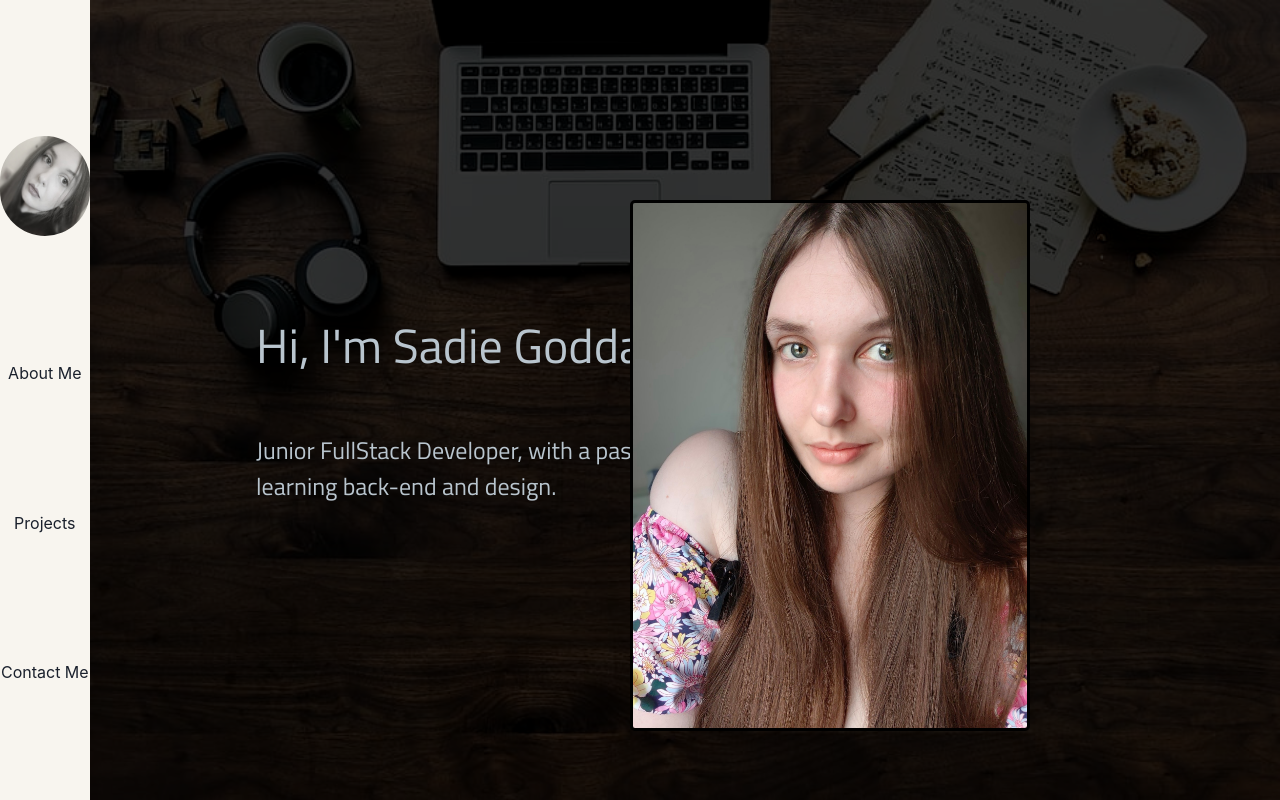
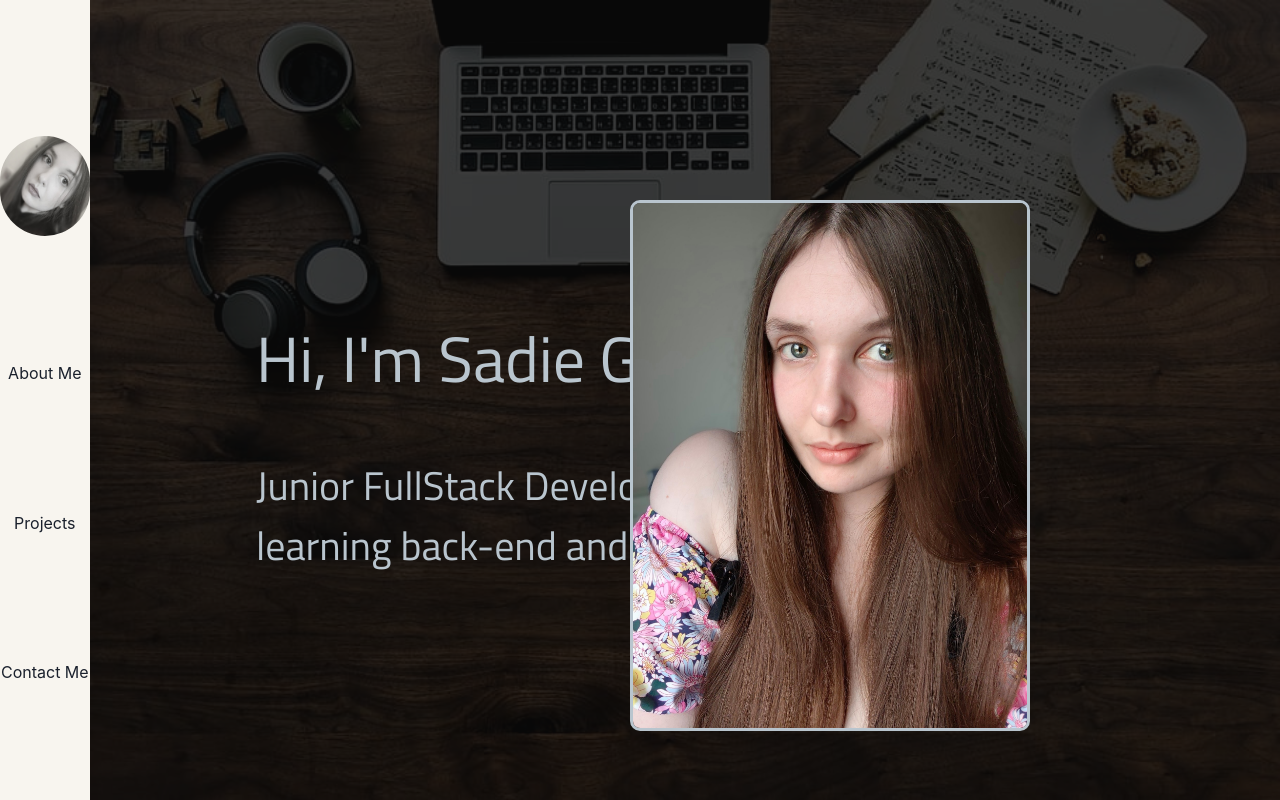
Before and after one commit to Sadie109/Sadie-Portfolio, a Next.js app: page / in a window 1280 px wide. Built offline with nearby package versions, Linux system fonts and the light colour scheme.

Commit message:
CSS styling background, font and img

```diff
--- a/styles/Home.module.css
+++ b/styles/Home.module.css
@@ -5,7 +5,7 @@
   display: flex;
   top: 20px;
   left: 100px;
-  font-size: 3em;
+  font-size: 4em;
   font-family: "Titillium Web", sans-serif;
   color: rgb(185, 197, 206);
   z-index: 1;
@@ -37,17 +37,17 @@
   align-items: center;
   display: flex;
   justify-content: center;
-  background-color: rgb(0, 0, 0);
+  background-color: rgb(10, 10, 10);
   height: 100vh;
   width: 100%;
 }
 
 .Photo {
-  /* background-color: black; */
-  width: 100%;
+  background-color: black;
+  width: 40%;
   z-index: 1;
-  border: 3px black solid;
-  border-radius: 5px;
+  border: 3px rgb(185, 197, 206)solid;
+  border-radius: 10px;
   display: flex;
   justify-content: flex-end;
   position: absolute;
@@ -58,7 +58,7 @@
 .Paragraph {
   z-index: 1;
   margin-top: 50px;
-  font-size: 1.5em;
+  font-size: 2.5em;
   font-family: 'Titillium Web', sans-serif;
   color: rgb(185, 197, 206);
 }
```
